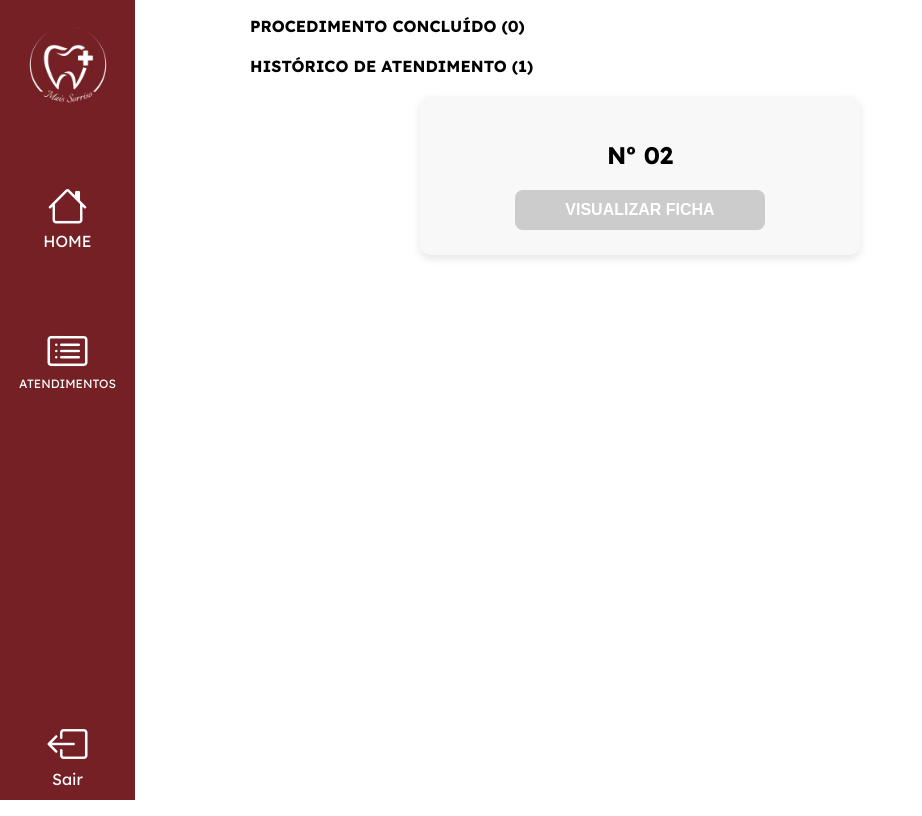
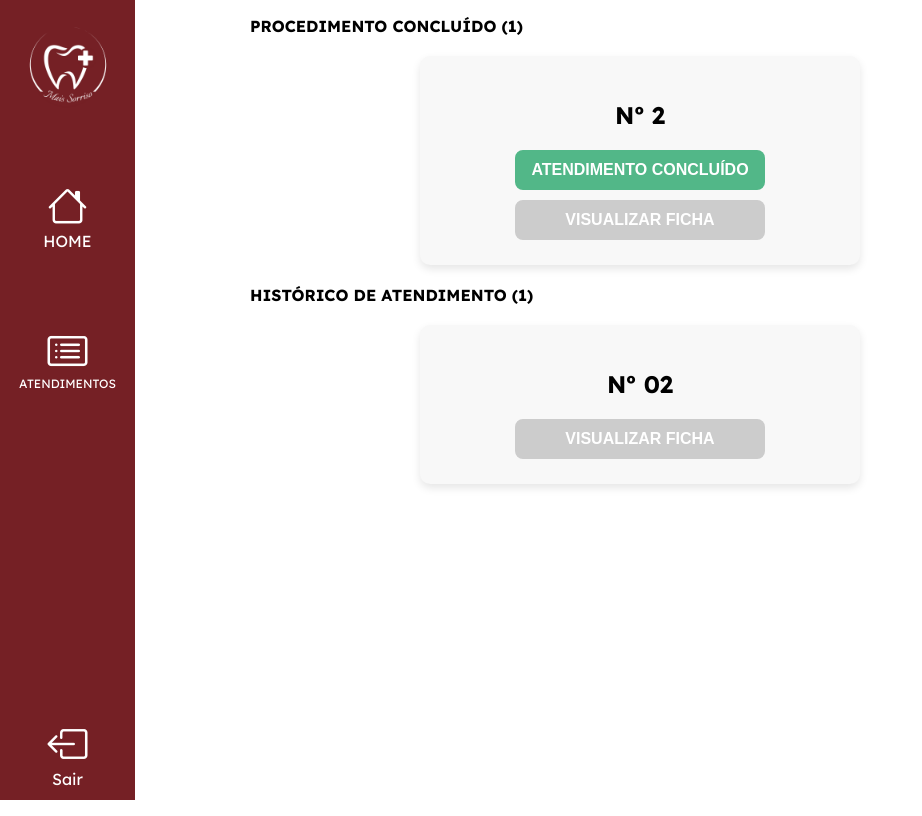
Before and after one commit to helenojose/MaisSorrisoProject, a Vue app: page /Atendimento in a window 1280 px wide. Shown: the whole page, without its empty margins (0-922 px from the left). Built offline with nearby package versions, Linux system fonts and the light colour scheme.

Commit message:
Quase La

```diff
--- a/src/components/OdontogramaComponent.vue
+++ b/src/components/OdontogramaComponent.vue
@@ -65,7 +65,7 @@ import { mapState } from 'vuex';
 import PopUpDente from '../components/PopUpDente.vue';
 import dentes1 from '../utils/dentes1.js';
 import dentes2 from '../utils/dentes2.js';
-import { getPaciente } from '@/services/api';
+//import { getPaciente } from '@/services/api';
 
 export default {
     data() {
@@ -86,7 +86,7 @@ export default {
     methods: {
         async salvarTudo() {
             const atendimento = {
-                numero: this.codPaciente,
+                codPaciente: this.codPaciente,
                 // Adicione outros dados relevantes aqui se necessário
             };
 
@@ -95,6 +95,8 @@ export default {
 
             // Feedback visual ao usuário
             alert("Atendimento salvo com sucesso!");
+
+            this.$router.push({ name: "Atendimento" })
         },
         uploadFile() {
             document.getElementById('file').click();
@@ -136,7 +138,16 @@ export default {
         this.lineDownDentes = await dentes2;
 
         this.codPaciente = this.$route.params.id;
-        this.pacienteDados = await getPaciente(this.codPaciente);
+        this.pacienteDados = [{
+        nome: "Lukas Rodrigues",
+        cpf: "99999999900",
+        cpfResponsavel:'',
+        dataNascimento:'2005/10/10',
+        contato:"2874821578",
+        sexo:"Masculino",
+        codPaciente:"2"
+      }][0]
+        //this.pacienteDados = await getPaciente(this.codPaciente);
 
         console.log(this.pacienteDados);
     },
--- a/src/store/index.js
+++ b/src/store/index.js
@@ -4,7 +4,15 @@ export default createStore({
     state: {
         dentesInfo: [],
         frenteActive: true,
-        atendimentosConcluidos: []
+        atendimentosConcluidos: [{
+            nome: "Lukas Rodrigues",
+            cpf: "99999999900",
+            cpfResponsavel:'',
+            dataNascimento:'2005/10/10',
+            contato:"2874821578",
+            sexo:"Masculino",
+            codPaciente:"2"
+          }]
     },
 
     mutations:{
--- a/src/views/Dentista/Atendimento.vue
+++ b/src/views/Dentista/Atendimento.vue
@@ -4,9 +4,9 @@
       <p id="header">PROCEDIMENTO CONCLUÍDO ({{ atendimentosConcluidos.length }})</p>
       <div class="bloco concluido" v-for="atendimento in atendimentosConcluidos" :key="atendimento.numero">
           <div class="bloco-menor">
-              <p class="numero">Nº {{ atendimento.numero }}</p>
+              <p class="numero">Nº {{ atendimento.codPaciente }}</p>
               <button class="atendimento-concluido">ATENDIMENTO CONCLUÍDO</button>
-              <button class="visualizar">VISUALIZAR FICHA</button>
+              <button @click="verFicha" class="visualizar">VISUALIZAR FICHA</button>
           </div>
       </div>
 
@@ -32,6 +32,11 @@ export default {
   computed: {
       ...mapState(['atendimentosConcluidos']),
   },
+  methods: {
+    verFicha(){
+        this.$router.push({ name: "ProntuarioDentista", params: { id: this.atendimentosConcluidos[0].codPaciente } })
+    }
+  }
 };
 </script>
 
--- a/src/views/HomeProntuarios.vue
+++ b/src/views/HomeProntuarios.vue
@@ -11,7 +11,7 @@
 </template>
 
 <script>
-import { getPacientes } from '../services/api';
+//import { getPacientes } from '../services/api';
 import SideBarProntuario from '@/components/SideBarProntuario.vue';
 import ListaPaciente from '@/components/ListaPaciente.vue';
 
@@ -33,9 +33,19 @@ export default {
   async mounted() {
     try {
       // Buscando os pacientes da API
-      const response = await getPacientes();
-      this.pacientes = response;
-      console.log(this.pacientes)
+      // const response = await getPacientes();
+      // this.pacientes = response;
+      // console.log(this.pacientes)
+
+      this.pacientes = [{
+        nome: "Lukas Rodrigues",
+        cpf: "99999999900",
+        cpfResponsavel:'',
+        dataNascimento:'2005/10/10',
+        contato:"2874821578",
+        sexo:"Masculino",
+        codPaciente:"2"
+      }]
     } catch (error) {
       console.error("Erro ao carregar pacientes:", error);
     }
```
